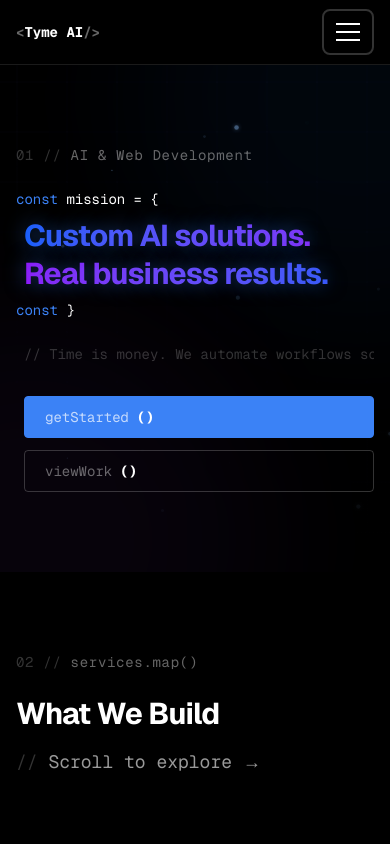
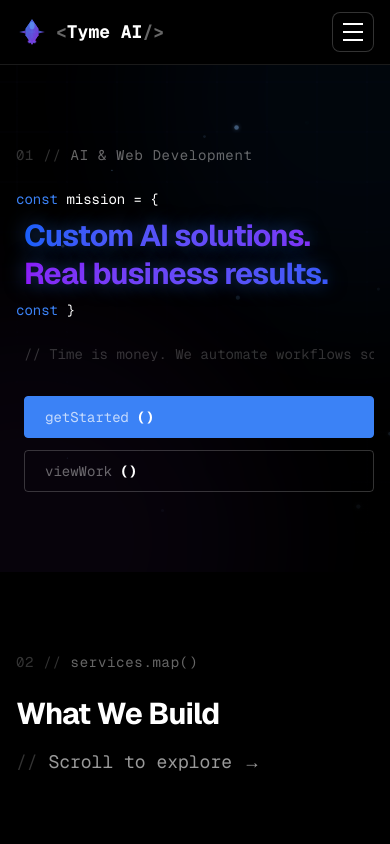
Before and after one commit to stroland02/tyme-ai-website, a Next.js app: page / in a window 390 px wide. Shown: the top 844 px of the page. Built offline with nearby package versions, Linux system fonts and the light colour scheme.

Commit message:
Add futuristic spaceship logo with blue-purple gradient

```diff
--- a/src/components/layout/Footer.tsx
+++ b/src/components/layout/Footer.tsx
@@ -1,5 +1,6 @@
 import Link from "next/link";
 import { Container } from "./Container";
+import { Logo } from "../ui/Logo";
 
 export function Footer() {
   return (
@@ -9,11 +10,7 @@ export function Footer() {
           <div className="grid grid-cols-1 gap-8 sm:grid-cols-2 md:grid-cols-4">
             {/* Company Info */}
             <div className="space-y-4">
-              <h3 className="text-lg font-bold font-mono">
-                <span className="text-foreground-subtle">&lt;</span>
-                Tyme AI
-                <span className="text-foreground-subtle">/&gt;</span>
-              </h3>
+              <Logo size={36} showText={true} />
               <p className="text-sm text-foreground-muted">
                 AI & Web solutions for modern businesses
               </p>
--- a/src/components/layout/Header.tsx
+++ b/src/components/layout/Header.tsx
@@ -2,17 +2,16 @@ import Link from "next/link";
 import { Container } from "./Container";
 import { CodeCTA } from "../ui/CodeCTA";
 import { MobileMenu } from "./MobileMenu";
+import { Logo } from "../ui/Logo";
 
 export function Header() {
   return (
     <header className="sticky top-0 z-50 w-full border-b border-border bg-background/80 backdrop-blur-xl">
       <Container>
         <div className="flex h-16 items-center justify-between gap-4">
-          {/* Logo - Code style */}
-          <Link href="/" className="font-mono text-sm sm:text-base md:text-lg font-bold hover:text-foreground-muted transition-colors flex-shrink-0">
-            <span className="text-foreground-subtle">&lt;</span>
-            Tyme AI
-            <span className="text-foreground-subtle">/&gt;</span>
+          {/* Logo with Spaceship */}
+          <Link href="/" className="hover:opacity-80 transition-opacity flex-shrink-0">
+            <Logo size={32} showText={true} />
           </Link>
 
           {/* Desktop Navigation */}
--- a/src/components/layout/MobileMenu.tsx
+++ b/src/components/layout/MobileMenu.tsx
@@ -1,131 +1,99 @@
 "use client";
 
-import { useState, useEffect } from "react";
+import { useState } from "react";
 import Link from "next/link";
 import { CodeCTA } from "../ui/CodeCTA";
+import { Logo } from "../ui/Logo";
 
 export function MobileMenu() {
   const [isOpen, setIsOpen] = useState(false);
 
-  // Prevent body scroll when menu is open
-  useEffect(() => {
-    if (isOpen) {
-      document.body.style.overflow = 'hidden';
-    } else {
-      document.body.style.overflow = 'unset';
-    }
-    return () => {
-      document.body.style.overflow = 'unset';
-    };
-  }, [isOpen]);
-
   return (
-    <>
-      {/* Hamburger Button - More visible */}
+    <div className="relative md:hidden">
+      {/* Hamburger Button */}
       <button
-        onClick={(e) => {
-          e.preventDefault();
-          e.stopPropagation();
-          console.log('Menu button clicked, isOpen:', !isOpen);
+        onClick={() => {
+          console.log('Toggle clicked, current state:', isOpen);
           setIsOpen(!isOpen);
         }}
-        className="md:hidden flex flex-col justify-center items-center gap-1.5 p-3 rounded-lg border-2 border-foreground-ghost hover:border-foreground hover:bg-foreground-dim transition-all active:scale-95"
+        className="flex flex-col justify-center items-center gap-1.5 p-2.5 rounded-lg border border-foreground-ghost hover:border-foreground hover:bg-foreground-dim transition-all active:scale-95 bg-background"
         aria-label="Toggle menu"
+        aria-expanded={isOpen}
         type="button"
       >
         <span
-          className={`block h-0.5 w-6 bg-foreground transition-all duration-300 ${
+          className={`block h-0.5 w-5 bg-foreground transition-all duration-300 ${
             isOpen ? "rotate-45 translate-y-2" : ""
           }`}
         />
         <span
-          className={`block h-0.5 w-6 bg-foreground transition-all duration-300 ${
+          className={`block h-0.5 w-5 bg-foreground transition-all duration-300 ${
             isOpen ? "opacity-0" : ""
           }`}
         />
         <span
-          className={`block h-0.5 w-6 bg-foreground transition-all duration-300 ${
+          className={`block h-0.5 w-5 bg-foreground transition-all duration-300 ${
             isOpen ? "-rotate-45 -translate-y-2" : ""
           }`}
         />
       </button>
 
-      {/* Mobile Menu Overlay */}
+      {/* Dropdown Menu */}
       {isOpen && (
+        <>
+          {/* Backdrop - close menu when clicking outside */}
           <div
-          className="fixed inset-0 bg-black/95 backdrop-blur-xl md:hidden overflow-y-auto"
-          style={{ zIndex: 9999 }}
-          onClick={(e) => {
-            if (e.target === e.currentTarget) {
-              setIsOpen(false);
-            }
-          }}
-        >
-          <div
-            className="min-h-screen flex flex-col items-center justify-center py-20 px-6"
-            onClick={(e) => e.stopPropagation()}
-          >
-            {/* Close button */}
-            <button
+            className="fixed inset-0 z-[60]"
             onClick={() => setIsOpen(false)}
-              className="absolute top-6 right-6 text-foreground hover:text-foreground-muted transition-colors"
-              aria-label="Close menu"
-            >
-              <span className="text-3xl font-light">×</span>
-            </button>
+            aria-hidden="true"
+          />
 
-            <div className="flex flex-col items-center gap-8 w-full max-w-sm">
-              {/* Logo */}
-              <Link
-                href="/"
-                className="font-mono text-2xl font-bold"
-                onClick={() => setIsOpen(false)}
-              >
-                <span className="text-foreground-subtle">&lt;</span>
-                Tyme AI
-                <span className="text-foreground-subtle">/&gt;</span>
-              </Link>
-
+          {/* Dropdown Content - positioned fixed to break out of header constraints */}
+          <div className="fixed right-4 top-[4.5rem] w-[calc(100vw-2rem)] max-w-xs rounded-lg border border-border bg-background shadow-2xl z-[70]">
             {/* Navigation Links */}
-              <nav className="flex flex-col items-center gap-6 w-full">
+            <nav className="flex flex-col py-2">
               <Link
                 href="/services"
-                  className="text-xl font-mono text-foreground-subtle hover:text-foreground transition-colors"
+                className="px-4 py-3 font-mono text-sm text-foreground-subtle hover:text-foreground hover:bg-foreground-dim transition-colors border-b border-border"
                 onClick={() => setIsOpen(false)}
               >
                 services
               </Link>
               <Link
                 href="/portfolio"
-                  className="text-xl font-mono text-foreground-subtle hover:text-foreground transition-colors"
+                className="px-4 py-3 font-mono text-sm text-foreground-subtle hover:text-foreground hover:bg-foreground-dim transition-colors border-b border-border"
                 onClick={() => setIsOpen(false)}
               >
                 portfolio
               </Link>
               <Link
                 href="/about"
-                  className="text-xl font-mono text-foreground-subtle hover:text-foreground transition-colors"
+                className="px-4 py-3 font-mono text-sm text-foreground-subtle hover:text-foreground hover:bg-foreground-dim transition-colors border-b border-border"
                 onClick={() => setIsOpen(false)}
               >
                 about
               </Link>
               <Link
                 href="/blog"
-                  className="text-xl font-mono text-foreground-subtle hover:text-foreground transition-colors"
+                className="px-4 py-3 font-mono text-sm text-foreground-subtle hover:text-foreground hover:bg-foreground-dim transition-colors border-b border-border"
                 onClick={() => setIsOpen(false)}
               >
                 blog
               </Link>
-              </nav>
 
               {/* CTA Button */}
-              <div className="mt-4 w-full flex justify-center" onClick={() => setIsOpen(false)}>
-                <CodeCTA functionName="contact" href="/contact" size="lg" />
+              <div className="px-4 py-3">
+                <CodeCTA
+                  functionName="contact"
+                  href="/contact"
+                  size="sm"
+                  className="w-full justify-center"
+                />
               </div>
+            </nav>
           </div>
+        </>
+      )}
     </div>
-        </div>
-      )}
-    </>
   );
 }
--- /dev/null
+++ b/src/components/ui/Logo.tsx
@@ -0,0 +1,137 @@
+interface LogoProps {
+  className?: string;
+  size?: number;
+  showText?: boolean;
+}
+
+export function Logo({ className = "", size = 40, showText = true }: LogoProps) {
+  return (
+    <div className={`flex items-center gap-2 ${className}`}>
+      {/* Futuristic Spaceship SVG */}
+      <svg
+        width={size}
+        height={size}
+        viewBox="0 0 100 100"
+        fill="none"
+        xmlns="http://www.w3.org/2000/svg"
+        className="flex-shrink-0"
+      >
+        <defs>
+          {/* Gradient for main body */}
+          <linearGradient id="shipGradient" x1="0%" y1="0%" x2="100%" y2="100%">
+            <stop offset="0%" stopColor="#3b82f6" />
+            <stop offset="100%" stopColor="#9333ea" />
+          </linearGradient>
+
+          {/* Gradient for engines */}
+          <linearGradient id="engineGradient" x1="0%" y1="0%" x2="0%" y2="100%">
+            <stop offset="0%" stopColor="#9333ea" />
+            <stop offset="100%" stopColor="#3b82f6" />
+          </linearGradient>
+
+          {/* Glow effect */}
+          <filter id="glow">
+            <feGaussianBlur stdDeviation="2" result="coloredBlur"/>
+            <feMerge>
+              <feMergeNode in="coloredBlur"/>
+              <feMergeNode in="SourceGraphic"/>
+            </feMerge>
+          </filter>
+        </defs>
+
+        {/* Main ship body - sleek angular design */}
+        <path
+          d="M 50 10 L 70 40 L 70 60 L 50 90 L 30 60 L 30 40 Z"
+          fill="url(#shipGradient)"
+          opacity="0.9"
+          filter="url(#glow)"
+        />
+
+        {/* Cockpit window */}
+        <ellipse
+          cx="50"
+          cy="30"
+          rx="8"
+          ry="12"
+          fill="#60a5fa"
+          opacity="0.6"
+        />
+
+        {/* Side wings */}
+        <path
+          d="M 30 45 L 10 50 L 30 55 Z"
+          fill="url(#shipGradient)"
+          opacity="0.8"
+        />
+        <path
+          d="M 70 45 L 90 50 L 70 55 Z"
+          fill="url(#shipGradient)"
+          opacity="0.8"
+        />
+
+        {/* Engine exhausts */}
+        <circle
+          cx="42"
+          cy="80"
+          r="4"
+          fill="url(#engineGradient)"
+          opacity="0.9"
+        />
+        <circle
+          cx="58"
+          cy="80"
+          r="4"
+          fill="url(#engineGradient)"
+          opacity="0.9"
+        />
+
+        {/* Engine glow */}
+        <circle
+          cx="42"
+          cy="80"
+          r="6"
+          fill="#9333ea"
+          opacity="0.3"
+          filter="url(#glow)"
+        />
+        <circle
+          cx="58"
+          cy="80"
+          r="6"
+          fill="#9333ea"
+          opacity="0.3"
+          filter="url(#glow)"
+        />
+
+        {/* Detail lines */}
+        <line
+          x1="50"
+          y1="20"
+          x2="50"
+          y2="70"
+          stroke="#60a5fa"
+          strokeWidth="1"
+          opacity="0.4"
+        />
+        <line
+          x1="40"
+          y1="50"
+          x2="60"
+          y2="50"
+          stroke="#60a5fa"
+          strokeWidth="1"
+          opacity="0.4"
+        />
+      </svg>
+
+      {/* Text logo */}
+      {showText && (
+        <span className="font-mono text-lg font-bold">
+          <span className="text-foreground-subtle">&lt;</span>
+          Tyme AI
+          <span className="text-foreground-subtle">/&gt;</span>
+        </span>
+      )}
+    </div>
+  );
+}
```
Lines whose indentation alone changed are shown as unchanged.
